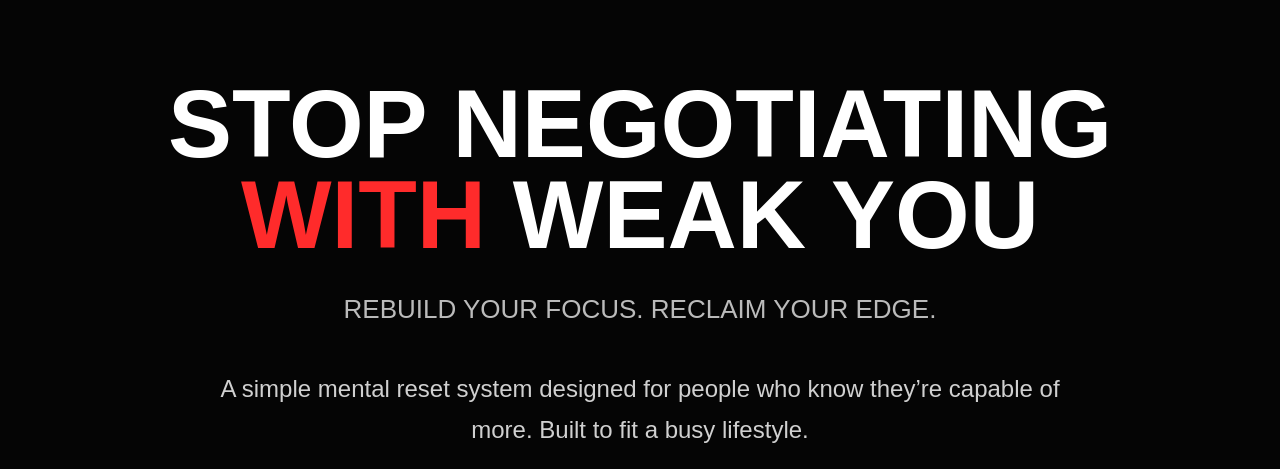
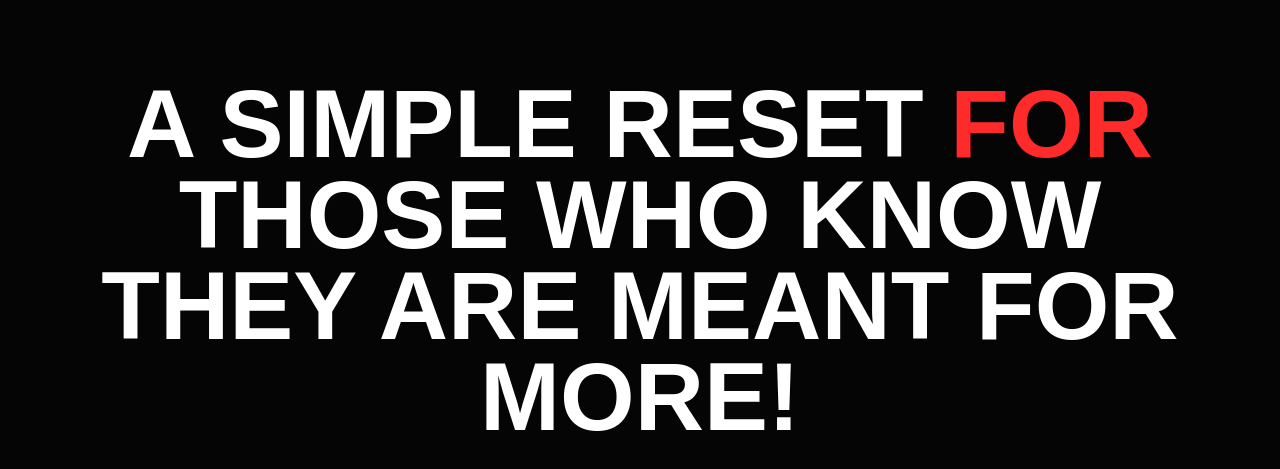
Before and after one commit to dupie2010-afk/Kill-the-Comfort, a React (Vite) app: page / in a window 1280 px wide. Shown: the part 166-635 px from the top of the page. Built offline with nearby package versions, Linux system fonts and the light colour scheme; grey boxes are pictures that could not be loaded.

Commit message:
Update header text for improved messaging

```diff
--- a/src/App.tsx
+++ b/src/App.tsx
@@ -9,9 +9,9 @@ export default function App() {
         </div>
 
         <h1>
-          STOP NEGOTIATING
-          <span className="red"> WITH </span>
-          WEAK YOU
+          A Simple Reset
+          <span className="red"> for </span>
+          Those Who Know They Are Meant for More!
         </h1>
 
         <p className="subheadline">
```
